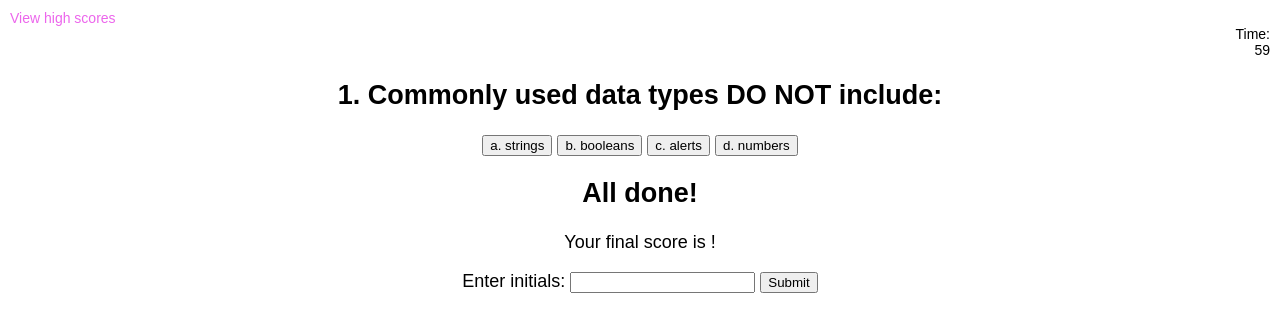
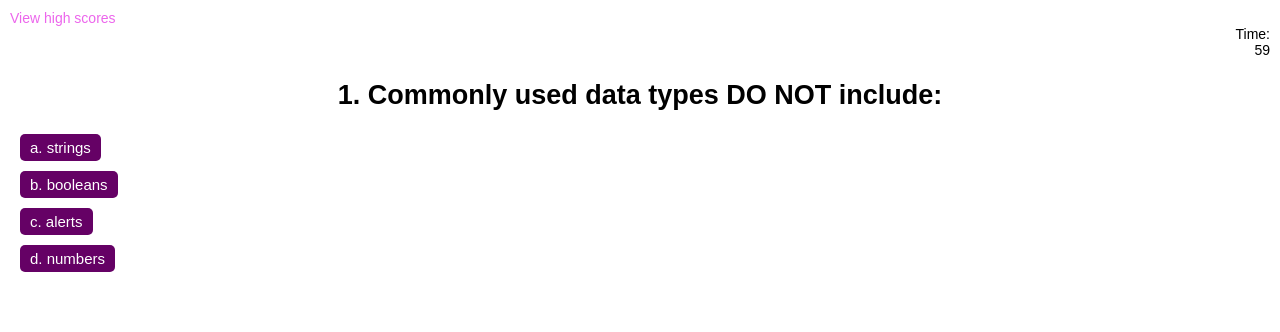
Before and after one commit to kdrummond528/Coding-Quiz, a plain HTML site: page index.html in a window 1280 px wide. Both pictures are taken after a click on the element "Start Quiz". Drawn offline with Linux system fonts and the light colour scheme.

Commit message:
added code to style.css, logic.js, edited index.html, and added information to README file including screenshots

```diff
--- a/Assets/css/style.css
+++ b/Assets/css/style.css
@@ -34,3 +34,21 @@ body {
 #start-btn button:hover {
     background-color: rgb(236, 102, 236);
 }
+
+#choices button {
+    display: block;
+    align-content: center;
+    border-radius: 5px;
+    margin: 10px;
+    background-color: rgb(101, 1, 101);
+    color: white;
+    padding: 5px 10px;
+    font-size: 15px;
+    outline: none;
+    border: none;
+    cursor: pointer;
+}
+
+#choices button:hover {
+    background-color: rgb(236, 102, 236);
+}
--- a/Assets/js/logic.js
+++ b/Assets/js/logic.js
@@ -6,12 +6,23 @@ var timer;
 var currentQuestion = 0;
 var scoreTotal = 100;
 var timerCount = 60;
+var choicesList;
+var endScreen;
 
 // variables to reference DOM elements
 var questionsEl = document.getElementById('questions');
 var startBtn = document.getElementById('start-btn');
 
 console.log(startBtn);
+
+    // hide end screen
+    var endScreen = document.getElementById("end-screen");
+    endScreen.style.display = "none";
+
+    // hide choices
+    var choicesList = document.getElementById("choices");
+    choicesList.style.display = "none";
+
 
 // function to start the quiz
 function startQuiz() {
@@ -25,6 +36,10 @@ function startQuiz() {
     // un-hide questions section
     var questionsToAsk = document.getElementById("questions");
     questionsToAsk.style.display = "block";
+
+    // un-hide choices
+    var choicesList = document.getElementById("choices");
+    choicesList.style.display = "block";
 
     // start timer
  timer=setInterval(function(){
@@ -43,20 +58,16 @@ function getQuestion() {
     // get current question object from array
     var question=questions[currentQuestion]
     console.log(question.title);
+
     // update title with current question
     document.getElementById("question-title").textContent = question.title;
+
     // clear out any old question choices
     document.getElementById("answer1").textContent = question.choices[0];
     document.getElementById("answer2").textContent = question.choices[1];
     document.getElementById("answer3").textContent = question.choices[2];
     document.getElementById("answer4").textContent = question.choices[3];
-    // loop over choices
-    // create new button for each choice
-    // // display on the page
-    // for (let index = 0; index < question.choices.length; index++) {
-    //     const answer = question.choices[index];
-    //     document.getElementById("question-title").textContent = question.title;
-    // }
+
 }
 
 
@@ -64,26 +75,29 @@ function getQuestion() {
 function checkQuestion(event) {
 
     // if the clicked element is not a choice button, do nothing.
-    if (something) {
+    // if (something) {
 
-    }
+    // }
 
-    if (something) {
-        // check if user guessed wrong
-        //penalize time 10 seconds
+    // if (something) {
+    //     // check if user guessed wrong
 
-        // display new time on page
+    //     // penalize time by 10 seconds
 
-        // give them feedback, letting them know it's wrong
-    } else {
-        // give them feedback letting them know it's right
-    }
+    //     // display new time on page
+
+    //     // give them feedback, letting them know it's wrong
+
+    // } else {
+    //     // give them feedback letting them know it's right
+    // }
 
     // flash right/wrong feedback on page for a short period of time
 
     // move to next question
     currentQuestion++
     getQuestion()
+
     // check if we've run out of questions
     // if so, end the quiz
     // else, get the next question
@@ -94,17 +108,26 @@ document.getElementById("answer2").addEventListener("click",checkQuestion)
 document.getElementById("answer3").addEventListener("click",checkQuestion)
 document.getElementById("answer4").addEventListener("click",checkQuestion)
 
+    // hide questions section
+    var questionsToAsk = document.getElementById("questions");
+    questionsToAsk.style.display = "none";
+
+    // hide choices
+    var choicesList = document.getElementById("choices");
+    choicesList.style.display = "none";
+
 // function to end the quiz
 function quizEnd() {
     // stop timer
     if (timerCount === 0) {
         clearInterval(timer);
     }
-    // show end screen
+    // // show end screen
+    var endScreen = document.getElementById("end-screen");
+    endScreen.style.display = "block";
 
     // show final score
 
-    // hide questions section
 }
 
 // function for updating the time
--- a/index.html
+++ b/index.html
@@ -37,7 +37,7 @@
 
         <div id="questions" class="hide">
             <h2 id="question-title"></h2>
-            <div id="choices" class="choices">
+            <div id="choices">
                 <button id="answer1"></button>
                 <button id="answer2"></button>
                 <button id="answer3"></button>
```
Also changed, not shown: Assets/homescreen.png (added), Assets/question1.png (added), Assets/question2.png (added), Assets/question3.png (added), Assets/question4.png (added), Assets/question5.png (added), 1 other file.
